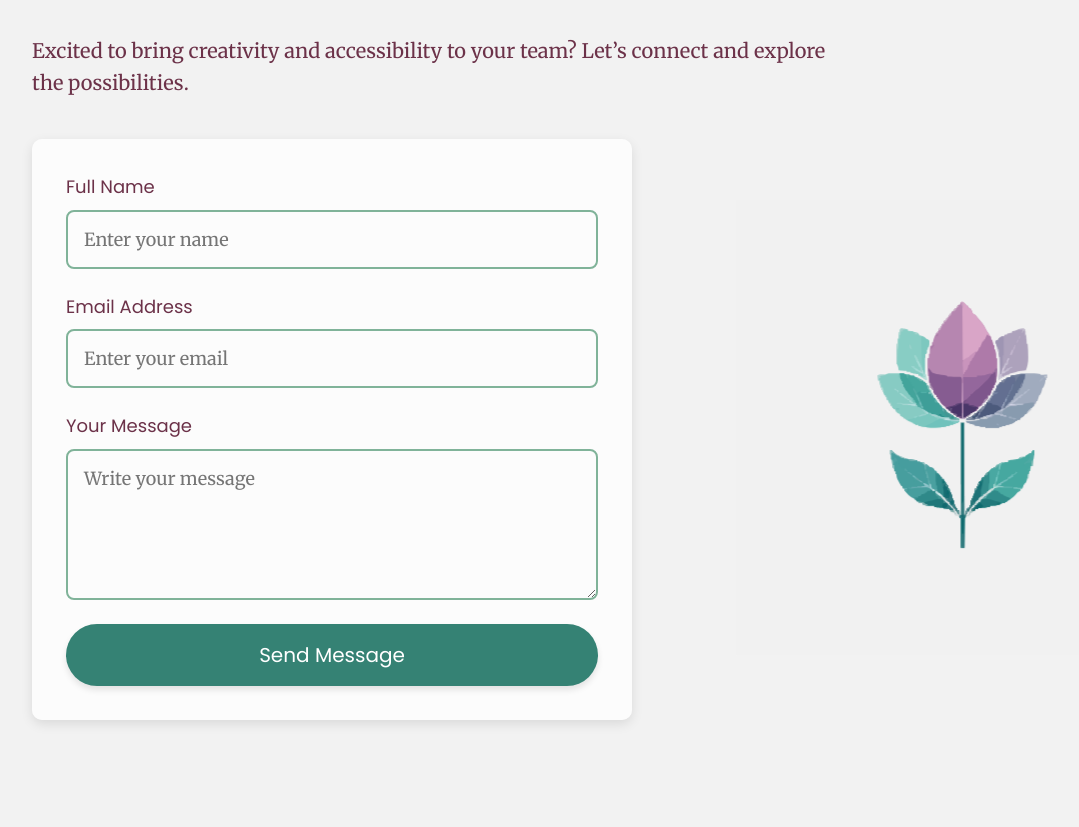
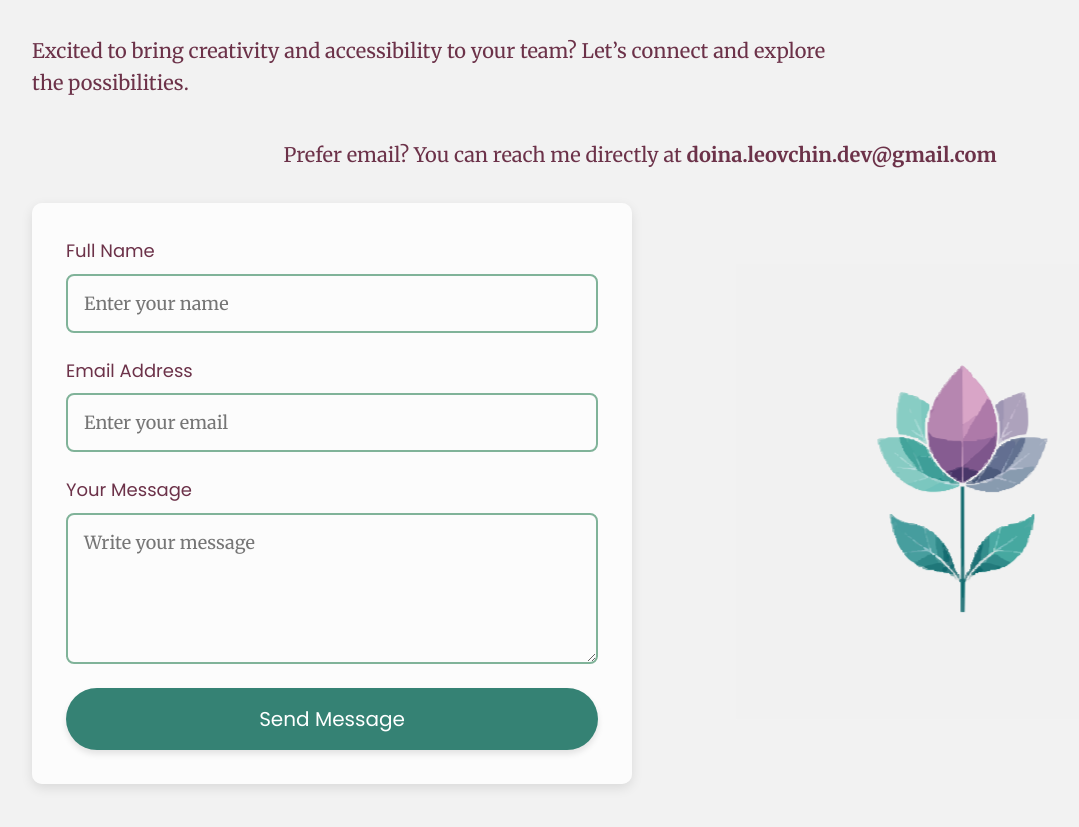
Before and after one commit to Doileo/my-new-portfolio, a React (Create React App) app: page / in a window 1280 px wide. Shown: the part 5440-6267 px from the top of the page, without its empty margins (0-1079 px from the left). Built offline with nearby package versions, Linux system fonts and the light colour scheme.

Commit message:
Added direct email link for easier contact in the Contact section

```diff
--- a/src/pages/Contact/Contact.css
+++ b/src/pages/Contact/Contact.css
@@ -21,6 +21,24 @@
   color: var(--color-dark);
   margin-bottom: 2rem;
   max-width: 800px;
+}
+
+.direct-email {
+  font-size: 1rem;
+  text-align: center;
+  margin-bottom: 2rem;
+  font-family: var(--font-secondary);
+}
+
+.email-link {
+  color: var(--primary-color);
+  font-family: var(--font-secondary);
+  font-weight: 600;
+  text-decoration: none;
+}
+
+.email-link:hover {
+  text-decoration: underline;
 }
 
 .contact-form {
@@ -188,8 +206,12 @@ textarea {
     text-align: left;
   }
 
+  .contact-subtitle,
+  .direct-email {
+    font-size: 1.25rem;
+  }
+
   .contact-subtitle {
-    font-size: 1.25rem;
     margin-bottom: 2.5rem;
     text-align: left;
   }
--- a/src/pages/Contact/Contact.js
+++ b/src/pages/Contact/Contact.js
@@ -52,6 +52,17 @@ const Contact = () => {
           <p className="contact-subtitle">
             Excited to bring creativity and accessibility to your team? Let’s
             connect and explore the possibilities.
+          </p>
+
+          {/* Direct Email Link for HRs */}
+          <p className="direct-email">
+            Prefer email? You can reach me directly at{" "}
+            <a
+              href="mailto:doina.leovchin.dev@gmail.com"
+              className="email-link"
+            >
+              doina.leovchin.dev@gmail.com
+            </a>
           </p>
 
           {/* New Wrapper for Form and Flower */}
```
